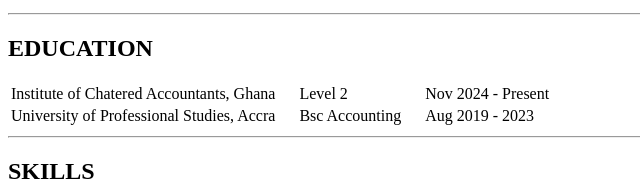
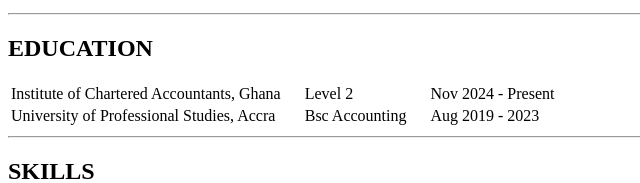
Before and after one commit to joq520/cv, a plain HTML site: page index.html in a window 1280 px wide. Shown: the part 1240-1423 px from the top of the page, 0-640 px from the left. Drawn offline with Linux system fonts and the light colour scheme.

Commit message:
index.html

```diff
--- a/index.html
+++ b/index.html
@@ -74,7 +74,7 @@
     <h2>EDUCATION</h2>
     <table>
        <tr>
-                <td>Institute of Chatered Accountants, Ghana</td>
+                <td>Institute of Chartered Accountants, Ghana</td>
                 <td><td><td><td><td><td>Level 2</td></td></td></td></td></td>
                 <td><td><td><td><td><td>Nov 2024 - Present</td></td></td></td></td></td>
         </tr>
@@ -150,4 +150,5 @@
     <tfoot>
 
     </tfoot>
+
 </table>-->
```
